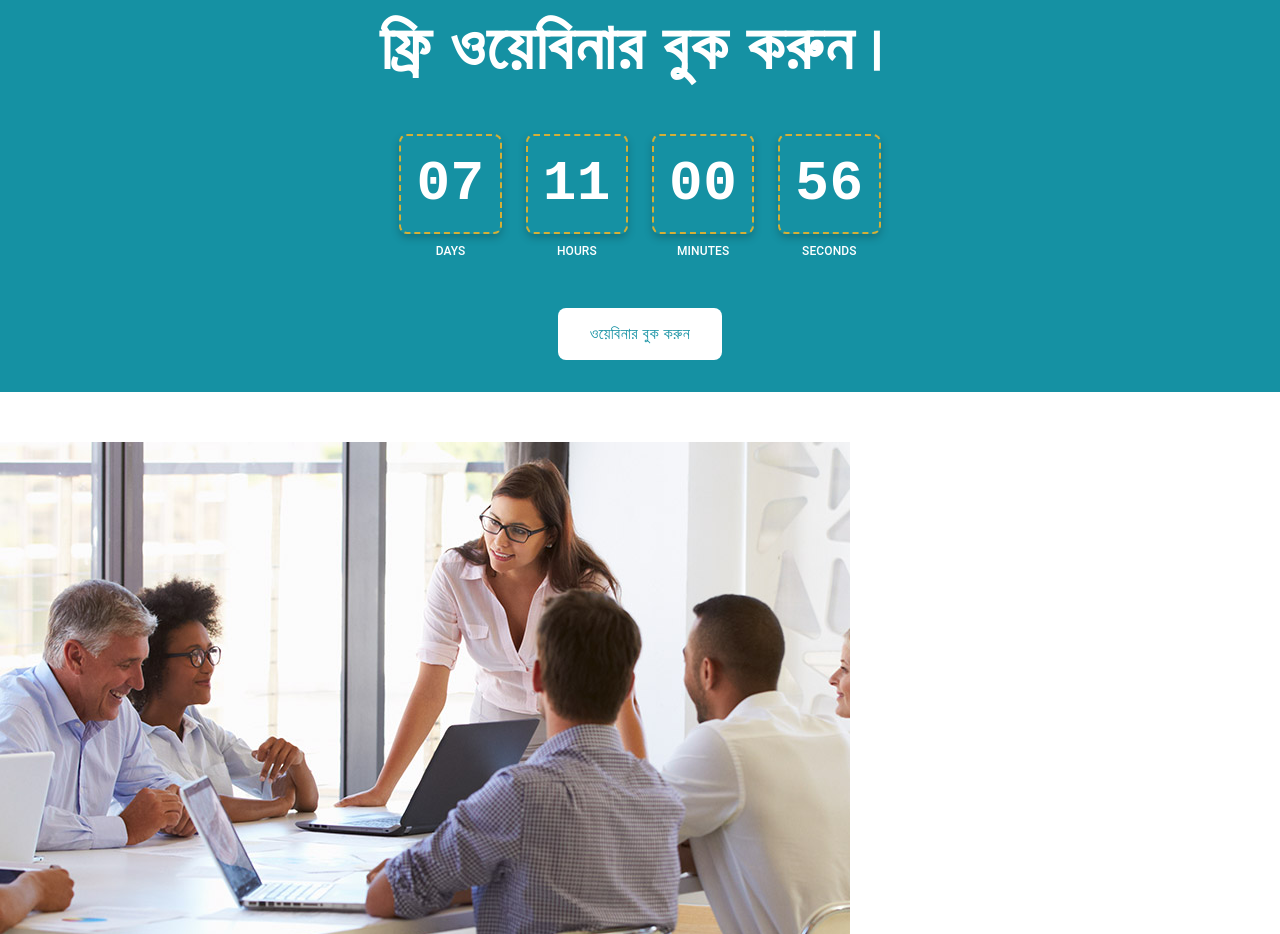
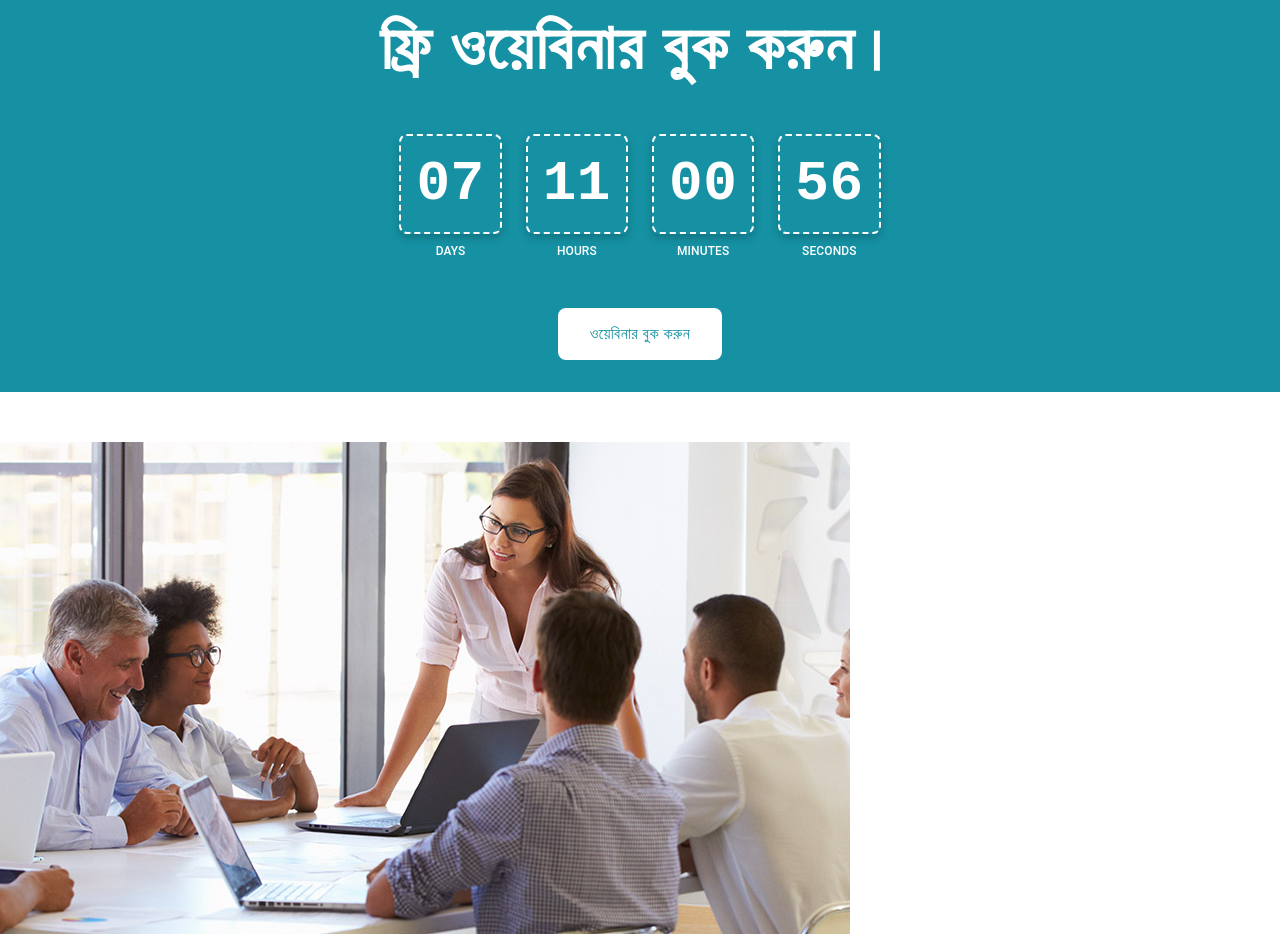
Before and after one commit to Ibrahim-Sikder/muissa-landing-page, a Next.js app: page / in a window 1280 px wide. Shown: the part 840-1774 px from the top of the page. Built offline with nearby package versions, Linux system fonts and the light colour scheme; what @mui/material-nextjs would draw is missing.

Commit message:
about-section

```diff
--- a/src/components/LandingPage/ExclusiveDeal.tsx
+++ b/src/components/LandingPage/ExclusiveDeal.tsx
@@ -13,7 +13,7 @@ const FlipNumber = styled(Box)(({ theme }) => ({
   textAlign: 'center',
   boxShadow: '0 4px 8px rgba(0,0,0,0.2)',
   position: 'relative',
-  border: '2px dashed #D4AF37',
+  border: '2px dashed #fff',
   animation: 'flip 0.6s ease-in-out',
   '@keyframes flip': {
     '0%': {
@@ -84,7 +84,7 @@ export default function ExclusiveDeal() {
         if (newSeconds >= 0) {
           document.querySelectorAll('.flip-number').forEach(el => {
             el.classList.remove('flip')
-            void (el as HTMLElement).offsetWidth // Trigger reflow
+            void (el as HTMLElement).offsetWidth
             el.classList.add('flip')
           })
           return { ...prev, seconds: newSeconds }
```
